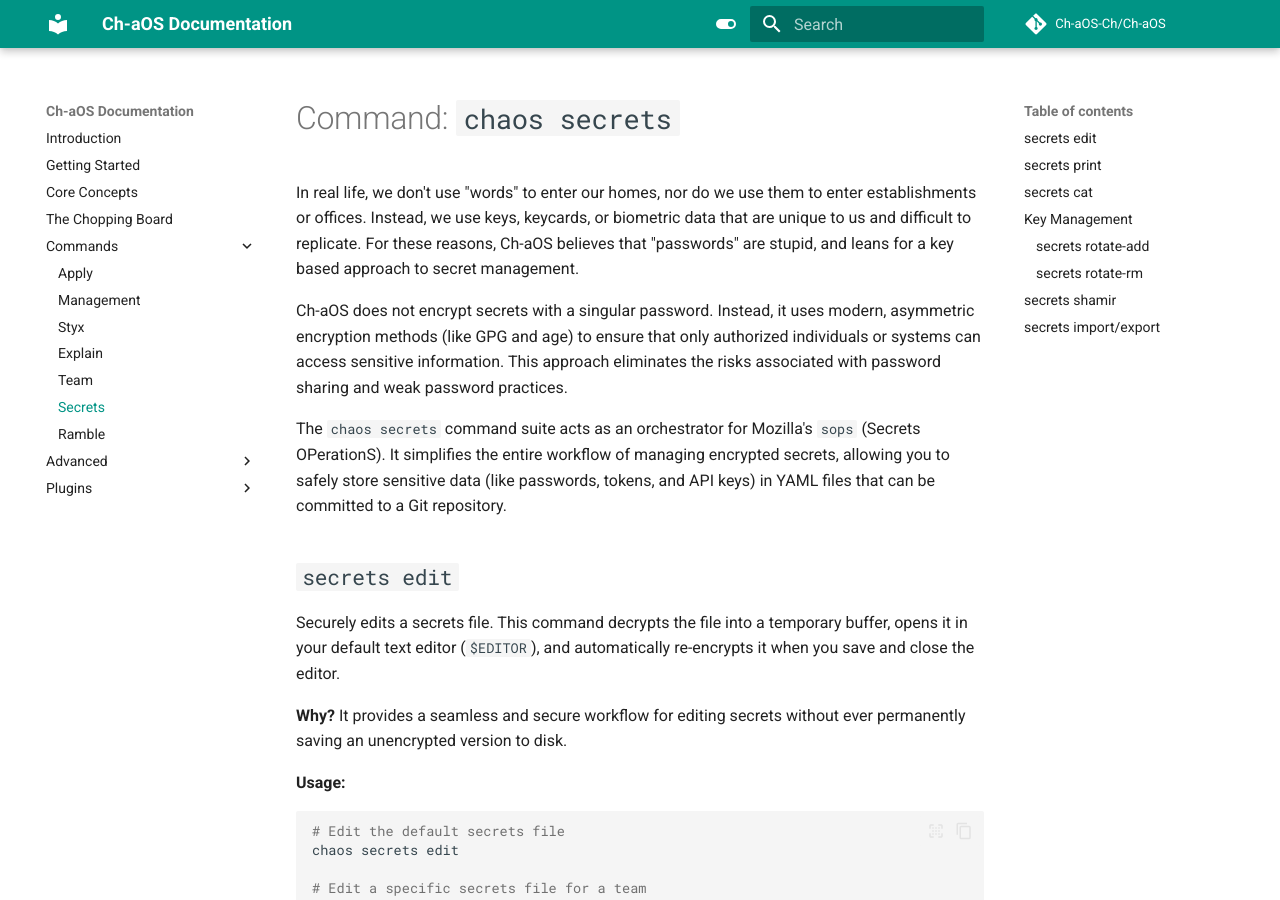
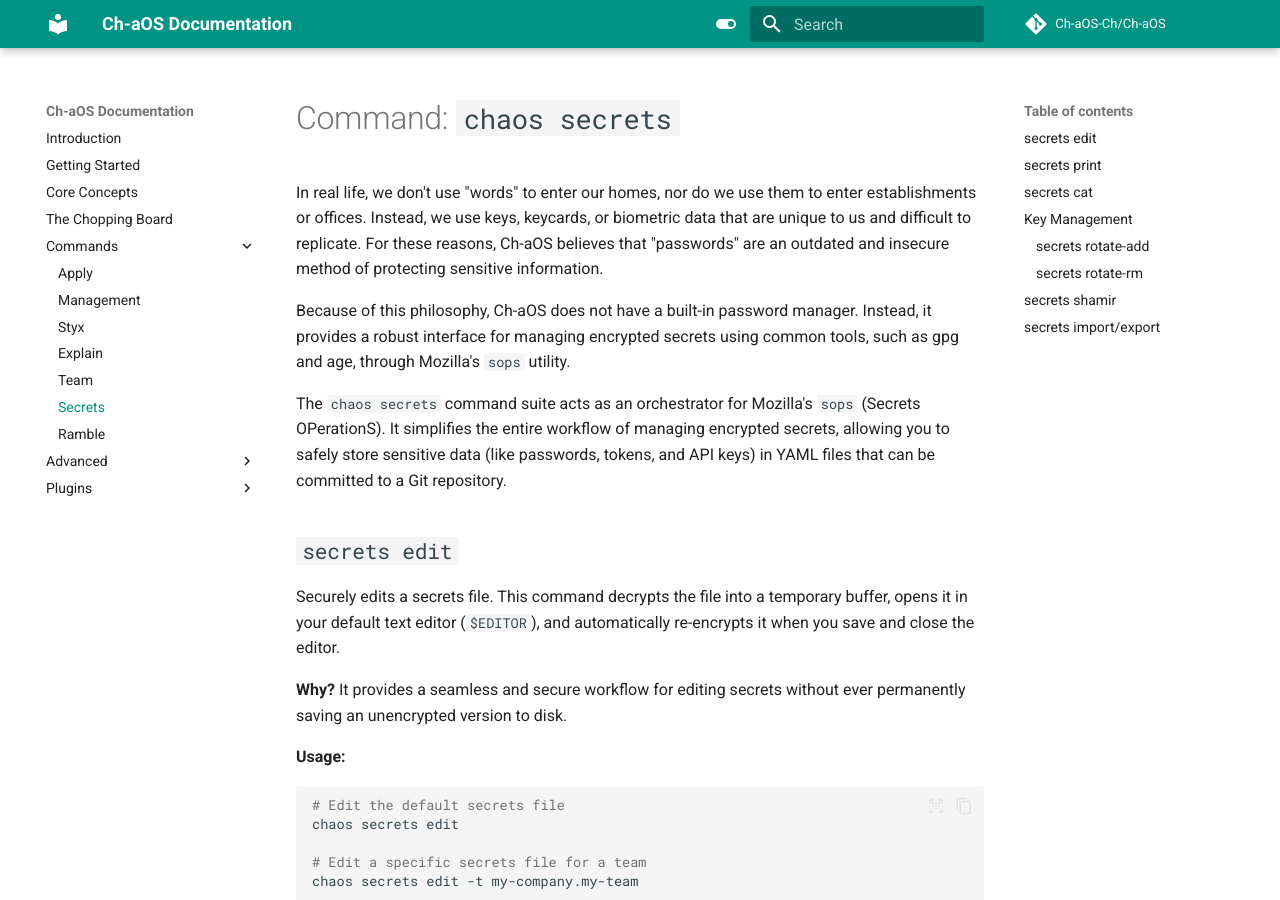
Before and after one commit to Ch-aOS-Ch/Ch-aOS, an MkDocs documentation site: the page built from docs/Commands/secrets.md, in a window 1280 px wide and 900 px high. Built offline with MkDocs 1.6.1 and Material for MkDocs 9.7.7, drawn with Linux system fonts in a browser that asks for light colours; comment, search, counter and statistics services are not loaded.

Commit message:
better wording

```diff
--- a/docs/Commands/secrets.md
+++ b/docs/Commands/secrets.md
@@ -1,8 +1,8 @@
 # Command: `chaos secrets`
 
-In real life, we don't use "words" to enter our homes, nor do we use them to enter establishments or offices. Instead, we use keys, keycards, or biometric data that are unique to us and difficult to replicate. For these reasons, Ch-aOS believes that "passwords" are stupid, and leans for a key based approach to secret management.
+In real life, we don't use "words" to enter our homes, nor do we use them to enter establishments or offices. Instead, we use keys, keycards, or biometric data that are unique to us and difficult to replicate. For these reasons, Ch-aOS believes that "passwords" are an outdated and insecure method of protecting sensitive information.
 
-Ch-aOS does not encrypt secrets with a singular password. Instead, it uses modern, asymmetric encryption methods (like GPG and age) to ensure that only authorized individuals or systems can access sensitive information. This approach eliminates the risks associated with password sharing and weak password practices.
+Because of this philosophy, Ch-aOS does not have a built-in password manager. Instead, it provides a robust interface for managing encrypted secrets using common tools, such as gpg and age, through Mozilla's `sops` utility.
 
 The `chaos secrets` command suite acts as an orchestrator for Mozilla's `sops` (Secrets OPerationS). It simplifies the entire workflow of managing encrypted secrets, allowing you to safely store sensitive data (like passwords, tokens, and API keys) in YAML files that can be committed to a Git repository.
 
```
